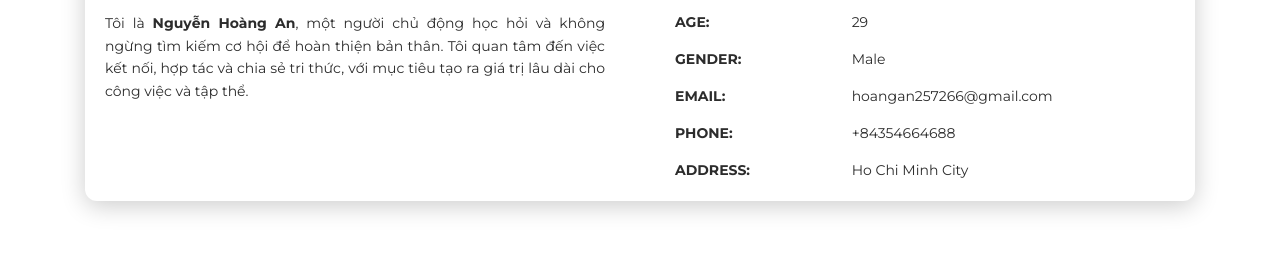
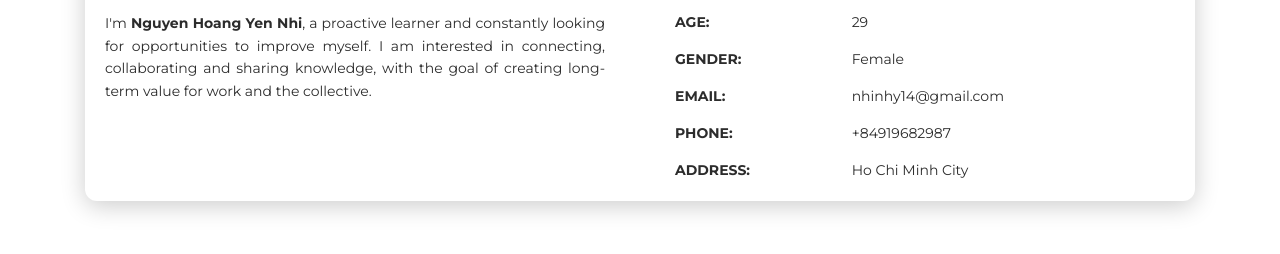
Before and after one commit to shng14/profile, a plain HTML site: page index.html in a window 1280 px wide. Shown: the part 692-946 px from the top of the page. Drawn offline with Linux system fonts and the light colour scheme; some packages are replaced by stand-ins of ours; a script that the page names is missing.

Commit message:
Update index.html

```diff
--- a/index.html
+++ b/index.html
@@ -110,7 +110,7 @@
                 <div class="card-body">
                   <div class="h4 mt-0 title">About</div>
                   <p class="text-justify">
-                    Tôi là <b>Nguyễn Hoàng An</b>, một người chủ động học hỏi và không ngừng tìm kiếm cơ hội để hoàn thiện bản thân. Tôi quan tâm đến việc kết nối, hợp tác và chia sẻ tri thức, với mục tiêu tạo ra giá trị lâu dài cho công việc và tập thể.
+                    I'm <b>Nguyen Hoang Yen Nhi</b>, a proactive learner and constantly looking for opportunities to improve myself. I am interested in connecting, collaborating and sharing knowledge, with the goal of creating long-term value for work and the collective.
                   </p>
                 </div>
               </div>
@@ -127,19 +127,19 @@
                     <div class="col-sm-4">
                       <strong class="text-uppercase">Gender:</strong>
                     </div>
-                    <div class="col-sm-8">Male</div>
+                    <div class="col-sm-8">Female</div>
                   </div>
                   <div class="row mt-3">
                     <div class="col-sm-4">
                       <strong class="text-uppercase">Email:</strong>
                     </div>
-                    <div class="col-sm-8">hoangan257266@gmail.com</div>
+                    <div class="col-sm-8">nhinhy14@gmail.com</div>
                   </div>
                   <div class="row mt-3">
                     <div class="col-sm-4">
                       <strong class="text-uppercase">Phone:</strong>
                     </div>
-                    <div class="col-sm-8">+84354664688</div>
+                    <div class="col-sm-8">+84919682987</div>
                   </div>
                   <div class="row mt-3">
                     <div class="col-sm-4">
@@ -605,14 +605,14 @@
                             Ho Chi Minh City
                           </p>
                           <p class="mb-0"><strong>Phone</strong></p>
-                          <p class="pb-2"> +84354664688</p>
+                          <p class="pb-2"> +84919682987</p>
                           <p class="mb-0"><strong>Email</strong></p>
-                          <p>hoangan257266@gmail.com</p>
+                          <p>nhinhy14@gmail.com</p>
 
                           <div class="container">
                             <div class="button-container">
                               <a class="btn btn-default btn-round btn-lg btn-icon"
-                                href="https://www.facebook.com/hoangan.nguyen.1656" target="_blank" rel="tooltip"
+                                href="https://www.facebook.com/janie1495" target="_blank" rel="tooltip"
                                 title="Follow me on Facebook"><i class="fa fa-facebook"></i></a>
                               <a class="btn btn-default btn-round btn-lg btn-icon" onclick="zalo()" rel="tooltip"
                                 title="Follow me on Zalo"><img src="images/zalo-2.png" class="p-2"></i></a>
@@ -631,10 +631,10 @@
     </div>
   </div>
   <footer class="footer">
-    <div class="h4 title text-center">Nguyễn Hoàng An</div>
+    <div class="h4 title text-center">Nguyễn Hoàng Yến Nhi</div>
     <div class="text-center text-muted">
       <p>
-        &copy; CopyRight 2025
+        &copy; Copyright 2025
       </p>
     </div>
   </footer>
```
